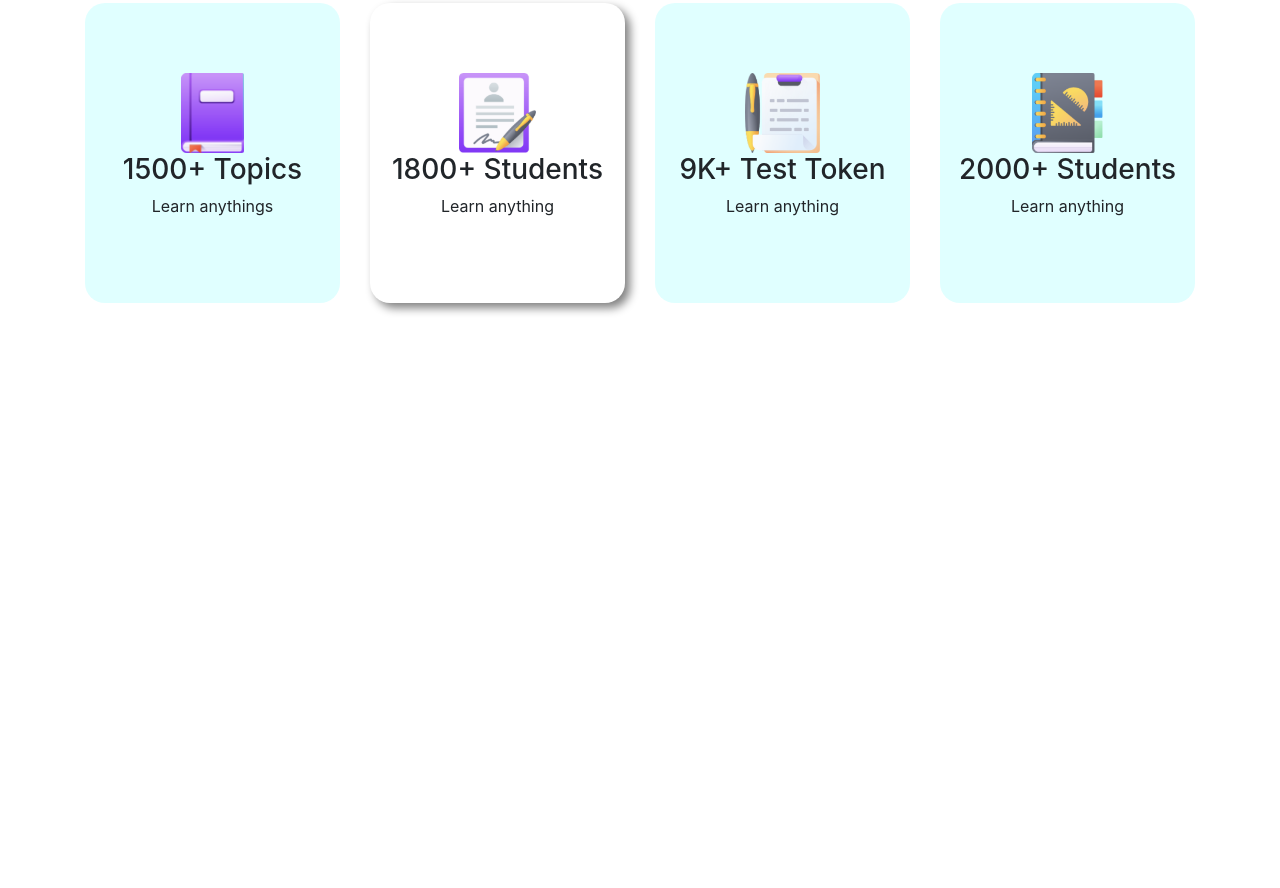
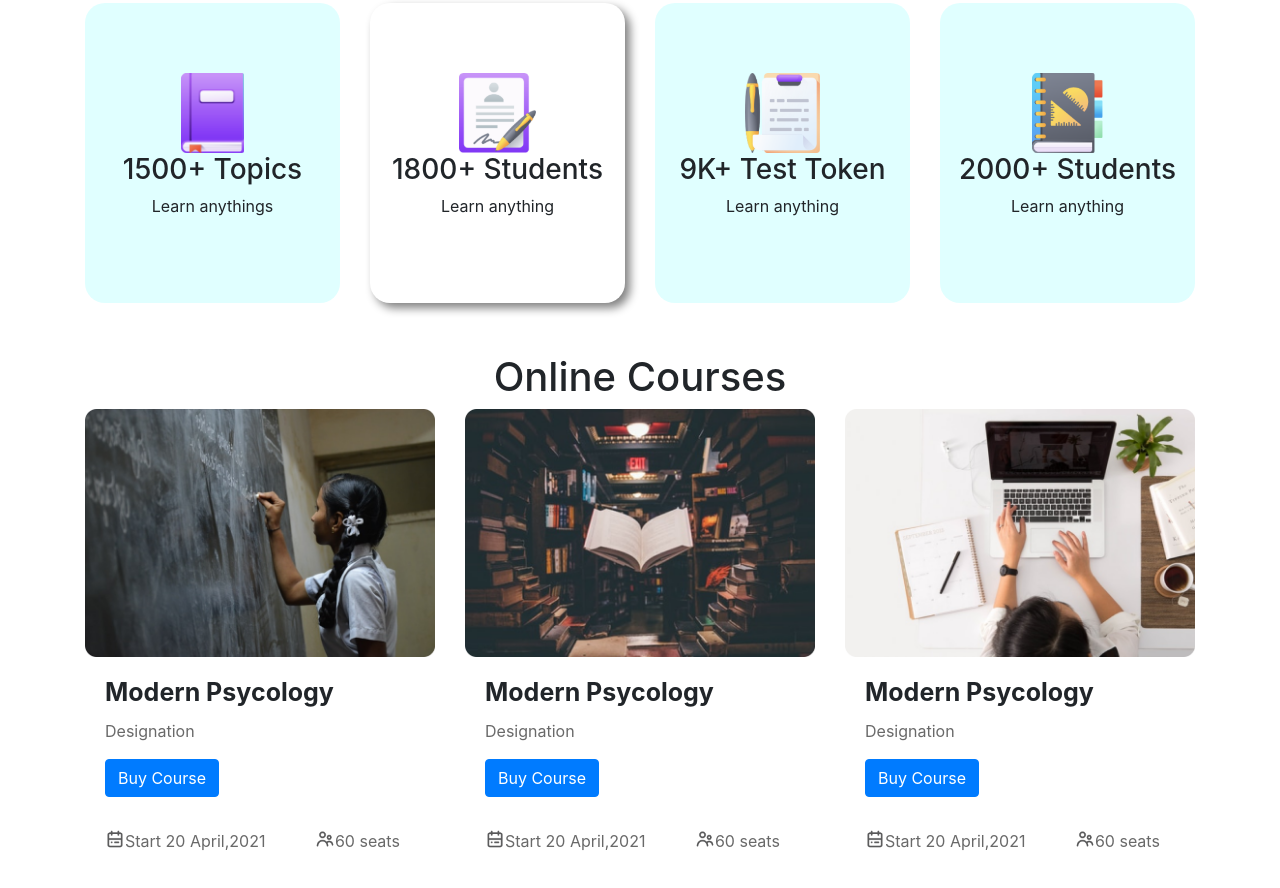
Before and after one commit to Dulal-12/p-2, a plain HTML site: page index.html in a window 1280 px wide. Shown: the part 452-1340 px from the top of the page. Before the commit the page ends 805 px from the top, so only its background shows below. Drawn offline with nearby package versions, Linux system fonts and the light colour scheme.

Commit message:
third section complete

```diff
--- a/index.html
+++ b/index.html
@@ -108,7 +108,62 @@
          </div>
 
 
+         <!-- section3 -->
 
+         <div class="container section3">
+             <h1>Online Courses</h1>
+             <div class="card-deck">
+                <div class="card">
+                  <img src="resource/Photos/Morder pyschology.png" class="card-img-top" alt="...">
+                  <div class="card-body">
+                    <h5 class="card-title">Modern Psycology</h5>
+                    <p class="card-text">Designation</p>
+                    <button class="btn btn-primary">Buy Course</button>
+                  </div>
+                  <div class="card-footer ">
+                    <div class="d-flex justify-content-start ">
+                        <img src="resource/ICON/calendar.png" alt="" height="20">
+                        <p>Start 20 April,2021</p> &nbsp; &nbsp; &nbsp; &nbsp; &nbsp; &nbsp;
+                        <img src="resource/ICON/people.png" alt="" height="20">
+                        <p>60 seats</p>
+                    </div>
+                  </div>
+
+                </div>
+                <div class="card">
+                  <img src="resource/Photos/Morder psyc.png" class="card-img-top" alt="...">
+                  <div class="card-body">
+                    <h5 class="card-title">Modern Psycology</h5>
+                    <p class="card-text">Designation</p>
+                    <button class="btn btn-primary">Buy Course</button>
+                  </div>
+                  <div class="card-footer ">
+                    <div class="d-flex justify-content-start ">
+                        <img src="resource/ICON/calendar.png" alt="" height="20">
+                        <p>Start 20 April,2021</p> &nbsp; &nbsp; &nbsp; &nbsp; &nbsp; &nbsp;
+                        <img src="resource/ICON/people.png" alt="" height="20">
+                        <p>60 seats</p>
+                    </div>
+                  </div>
+                </div>
+                <div class="card">
+                  <img src="resource/Photos/Morder pychons.png" class="card-img-top" alt="...">
+                  <div class="card-body">
+                    <h5 class="card-title">Modern Psycology</h5>
+                    <p class="card-text">Designation</p>
+                    <button class="btn btn-primary">Buy Course</button>
+                  </div>
+                  <div class="card-footer ">
+                    <div class="d-flex justify-content-start ">
+                        <img src="resource/ICON/calendar.png" alt="" height="20">
+                        <p>Start 20 April,2021</p> &nbsp; &nbsp; &nbsp; &nbsp; &nbsp; &nbsp;
+                        <img src="resource/ICON/people.png" alt="" height="20">
+                        <p>60 seats</p>
+                    </div>
+                  </div>
+                </div>
+              </div>
+         </div>
 
 
 
--- a/style.css
+++ b/style.css
@@ -35,3 +35,20 @@ span{
 .cat2{
     box-shadow: 5px 5px 10px gray;
 }
+.section3 h1{
+    text-align:center;
+}
+.section3 h5{
+    font-weight: 700;
+    font-size:25px;
+}
+.section3 p{
+    color:dimgray;
+}
+.card{
+    border:none;
+}
+.card-footer{
+    border-top:none;
+    background-color:white;
+}
```
